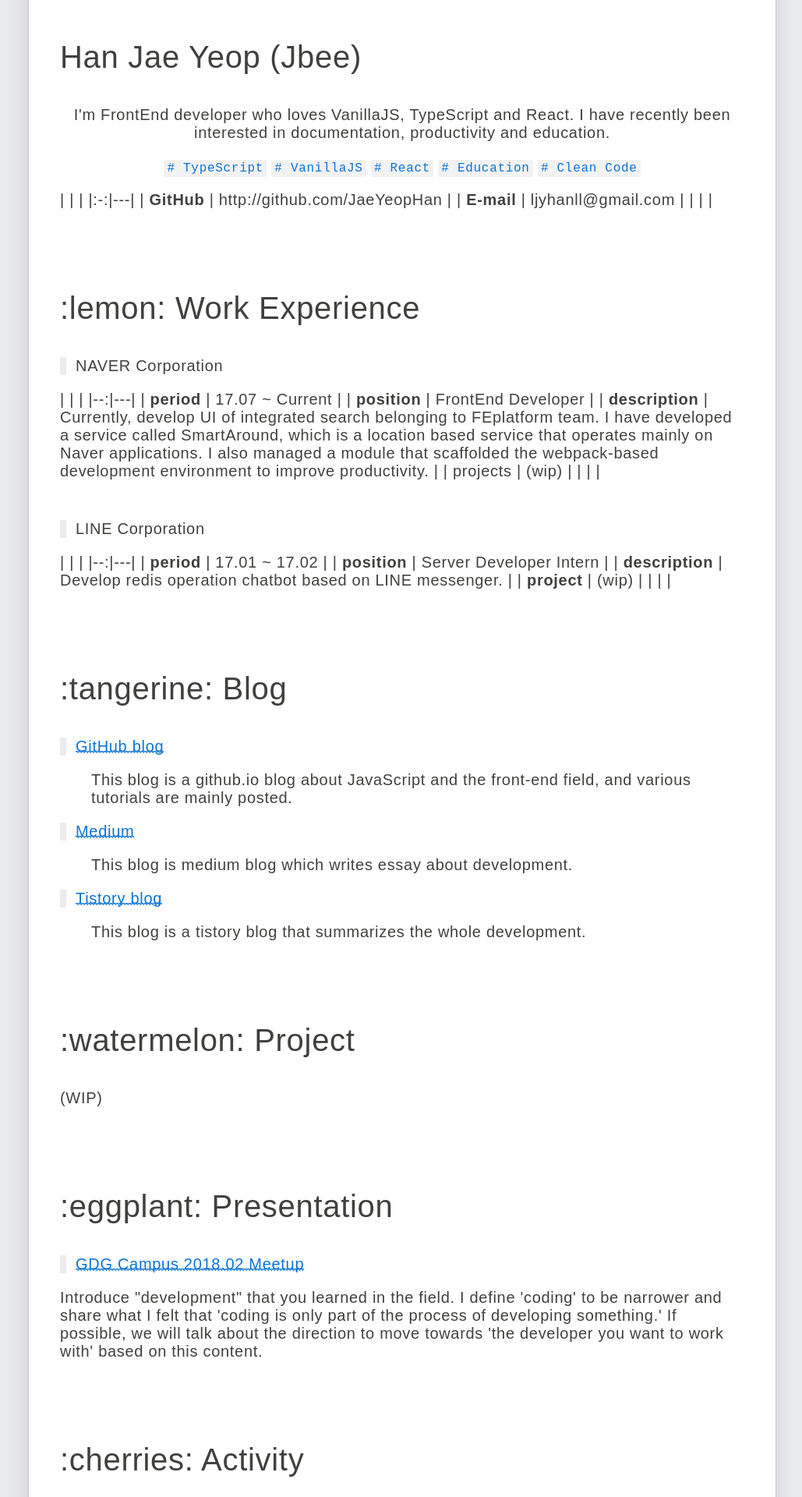
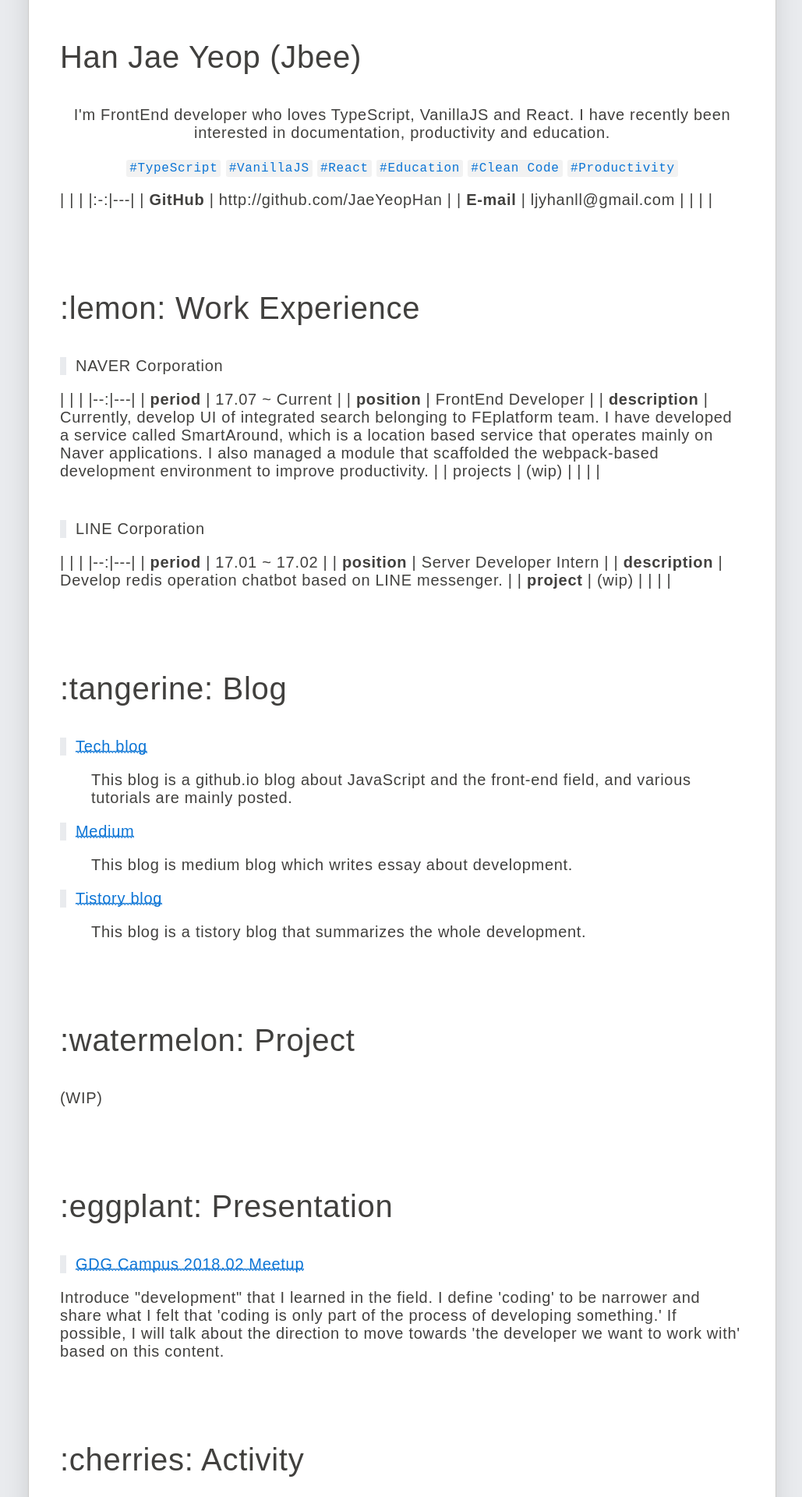
Before and after one commit to JaeYeopHan/-Deprecated-resume, a React (Create React App) app: page / in a window 1280 px wide. Shown: the part 200-2120 px from the top of the page at 78% size, without its empty margins (124-1153 px from the left). Built offline with nearby package versions, Linux system fonts and the light colour scheme; a web font is replaced by a local one.

Commit message:
:wrench: fix: Change data

```diff
--- a/src/templates/resume.mdx
+++ b/src/templates/resume.mdx
@@ -4,9 +4,9 @@
 
 <div align="center">
 
-I'm FrontEnd developer who loves VanillaJS, TypeScript and React. I have recently been interested in documentation, productivity and education.
+I'm FrontEnd developer who loves TypeScript, VanillaJS and React. I have recently been interested in documentation, productivity and education.
 
-`# TypeScript` `# VanillaJS` `# React` `# Education` `# Clean Code`
+`#TypeScript` `#VanillaJS` `#React` `#Education` `#Clean Code` `#Productivity`
 
 </div>
 
@@ -45,7 +45,7 @@ I'm FrontEnd developer who loves VanillaJS, TypeScript and React. I have recentl
 ---
 
 ### :tangerine: Blog
-#### [GitHub blog](https://jaeyeophan.github.io)
+#### [Tech blog](https://jaeyeophan.github.io)
 > This blog is a github.io blog about JavaScript and the front-end field, and various tutorials are mainly posted.
 
 #### [Medium](https://medium.com/@Jbee_)
@@ -64,7 +64,7 @@ I'm FrontEnd developer who loves VanillaJS, TypeScript and React. I have recentl
 ### :eggplant: Presentation
 
 #### [GDG Campus 2018.02 Meetup](https://speakerdeck.com/jaeyeophan/gdg-campus-2018-meetup-balpyojaryo-hamgge-ilhago-sipeun-gaebalja)
-Introduce "development" that you learned in the field. I define 'coding' to be narrower and share what I felt that 'coding is only part of the process of developing something.' If possible, we will talk about the direction to move towards 'the developer you want to work with' based on this content.
+Introduce "development" that I learned in the field. I define 'coding' to be narrower and share what I felt that 'coding is only part of the process of developing something.' If possible, I will talk about the direction to move towards 'the developer we want to work with' based on this content.
 
 ---
 
```
